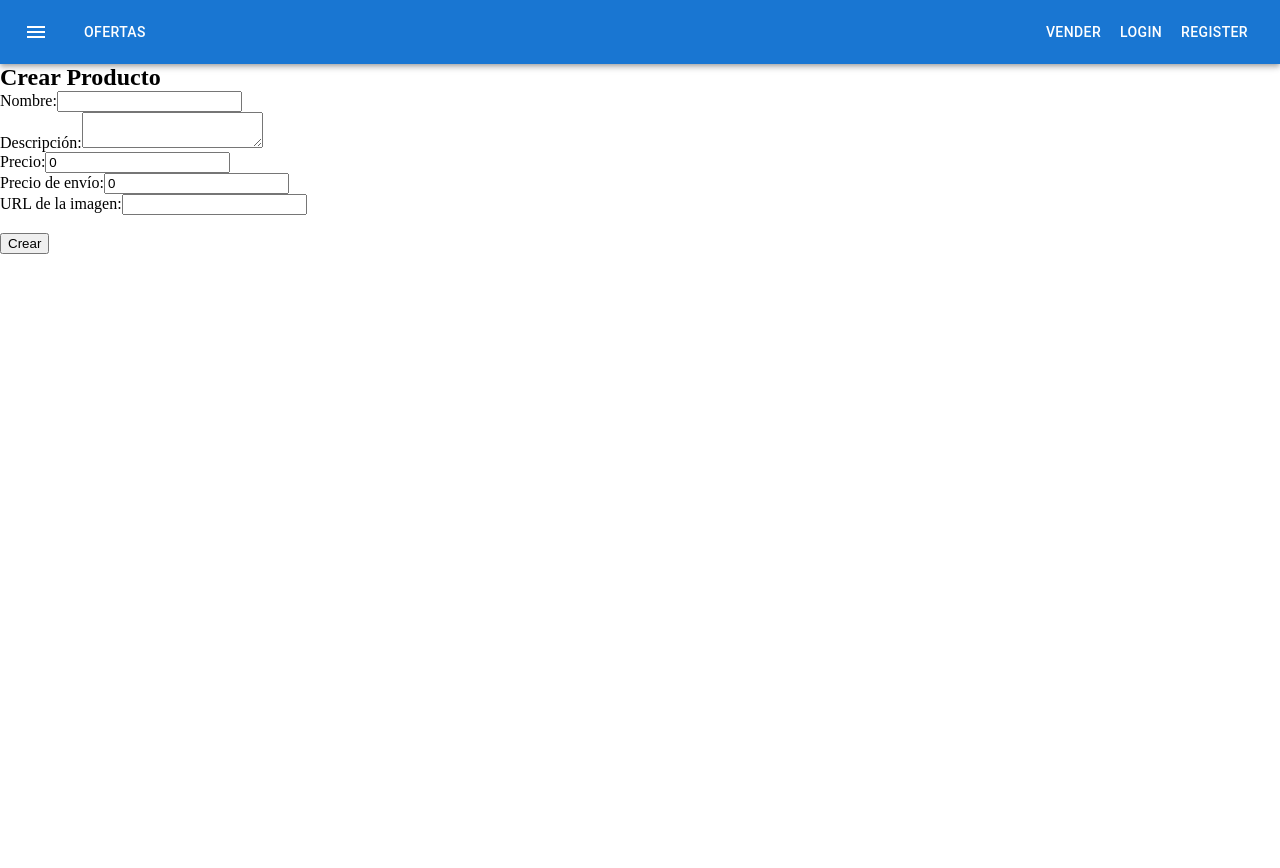
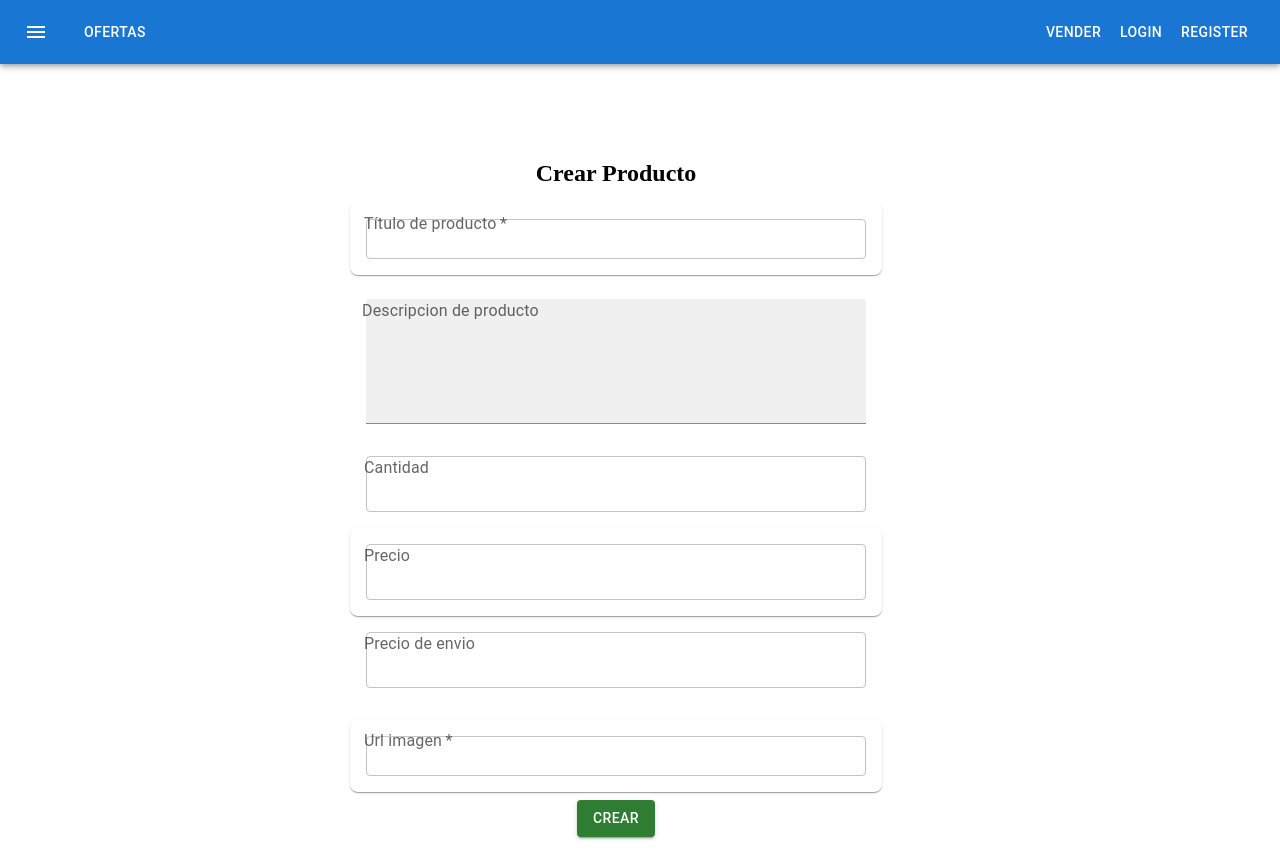
Before and after one commit to MatiasVargasMolina/MalibuFrontend, a React (Vite) app: page /crearProducto in a window 1280 px wide. Before the commit the page ends 800 px from the top, so only its background shows below. Built offline with nearby package versions, Linux system fonts and the light colour scheme.

Commit message:
mejora al crear productos

```diff
--- /dev/null
+++ b/src/components/crearProducto.css
@@ -0,0 +1,19 @@
+.contenedor-crear{
+    padding: 1rem;
+    width: 50%;
+    display: flex;
+    flex-direction: column;
+    justify-content: center;
+    align-items: center;
+    width: 100%;
+
+}
+.contenedor-final-crear{
+    padding-right: 5rem;
+    padding-top: 5rem;
+    display: flex;
+    flex-direction: column;
+    justify-content: center;
+    align-items: center;
+    margin-bottom: 15px;
+}
--- a/src/components/crearProducto.jsx
+++ b/src/components/crearProducto.jsx
@@ -1,6 +1,14 @@
 
 import React, { useState } from 'react';
 import axios from "axios"
+import TextField from '@mui/material/TextField';
+import Box from '@mui/material/Box';
+import FormControl from '@mui/material/FormControl';
+import InputLabel from '@mui/material/InputLabel';
+import FilledInput from '@mui/material/FilledInput';
+import Button from '@mui/material/Button';
+import InputAdornment from '@mui/material/InputAdornment';
+import "./crearProducto.css"
 function CrearProducto() {
   const [nombre, setNombre] = useState('');
   const [descripcion, setDescripcion] = useState('');
@@ -10,41 +18,96 @@ function CrearProducto() {
 
   const handleSubmit = (event) => {
     event.preventDefault();
-    axios.post("http://localhost:8080/productos",{"nombre":nombre,"descripcion":descripcion,"precio":precio,"precioDeEnvio":precioDeEnvio,"imagen":imagen},{withCredentials:true});
+    const data = new FormData(event.currentTarget);
+    axios.post("http://localhost:8080/productos",{"nombre":data.get('nombre'),"descripcion":data.get("Descripcion"),"precio":data.get("precio"),"precioDeEnvio":data.get("precioDeEnvio"),"imagen":data.get("imagen")},{withCredentials:true});
     // Aquí podrías hacer una llamada a una API para crear el producto en tu base de datos
   };
 
   return (
-    <div>
-      <h2>Crear Producto</h2>
+    <div className='contenedor-final-crear'>
       <form onSubmit={handleSubmit}>
-        <label>
-          Nombre:
-          <input type="text" value={nombre} onChange={(event) => setNombre(event.target.value)} />
-        </label>
-        <br />
-        <label>
-          Descripción:
-          <textarea value={descripcion} onChange={(event) => setDescripcion(event.target.value)} />
-        </label>
-        <br />
-        <label>
-          Precio:
-          <input type="number" value={precio} onChange={(event) => setPrecio(event.target.value)} />
-        </label>
-        <br />
-        <label>
-          Precio de envío:
-          <input type="number" value={precioDeEnvio} onChange={(event) => setPrecioDeEnvio(event.target.value)} />
-        </label>
-        <br />
-        <label>
-          URL de la imagen:
-          <input type="text" value={imagen} onChange={(event) => setImagen(event.target.value)} />
-        </label>
-        <br />
-        <br />
-        <button type="submit">Crear</button>
+        <div className='contenedor-crear'>
+        <h2>Crear Producto</h2>
+          <TextField
+                margin="normal"
+                size='small'
+                required
+                fullWidth
+                name="nombre"
+                label="Título de producto"
+                type="nombre"
+                id="nombre"
+                autoComplete="Nombre producto"
+                sx={{
+                  width: 500,
+                  boxShadow: 1,
+                  borderRadius: 2,
+                  p: 2,
+                  minWidth: 300,
+                }}
+              />
+
+          <TextField
+            id="filled-multiline-static"
+            label="Descripcion de producto"
+            name="Descripcion"
+            multiline
+            rows={4}
+            variant="filled"
+            color="info"
+            sx={{
+              width: 500,
+              boxShadow: 0,
+              borderRadius: 0,
+              p: 2,
+              minWidth: 300,
+            }}
+
+          />
+                    <TextField name="cantidad" label="Cantidad" inputProps={{ inputMode: 'numeric', pattern: '[0-9]*' }} sx={{
+                  width: 500,
+                  boxShadow: 0,
+                  borderRadius: 2,
+                  p: 2,
+                  minWidth: 300,
+                }} >Cantidad</TextField>
+
+          <TextField name="precio" label="Precio" inputProps={{ inputMode: 'numeric', pattern: '[0-9]*' }} sx={{
+                  width: 500,
+                  boxShadow: 1,
+                  borderRadius: 2,
+                  p: 2,
+                  minWidth: 300,
+                }} >Precio</TextField>
+          <TextField name="precioDeEnvio" label="Precio de envio" inputProps={{ inputMode: 'numeric', pattern: '[0-9]*' }} sx={{
+                  width: 500,
+                  boxShadow: 0,
+                  borderRadius: 2,
+                  p: 2,
+                  minWidth: 300,
+                }} >Precio de envio</TextField>
+                  <TextField
+                margin="normal"
+                size='small'
+                required
+                fullWidth
+                name="imagen"
+                label="Url imagen"
+                type="imagen"
+                id="imagen"
+                autoComplete="imagen"
+                sx={{
+                  width: 500,
+                  boxShadow: 1,
+                  borderRadius: 2,
+                  p: 2,
+                  minWidth: 300,
+                }}
+              />
+                      <Button type="submit" variant="contained" color="success">
+        Crear
+      </Button>
+        </div>
       </form>
     </div>
   );
```
